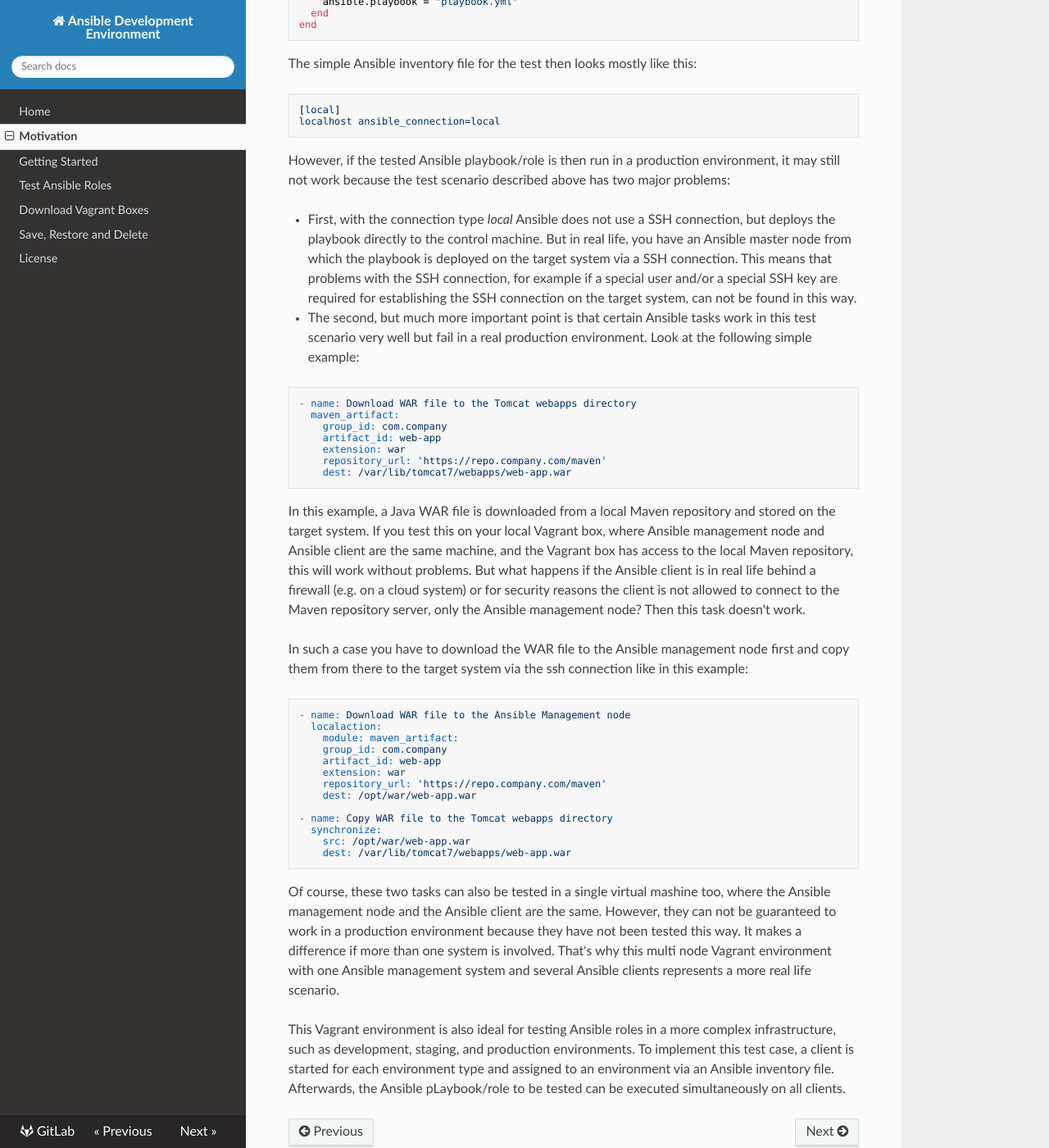
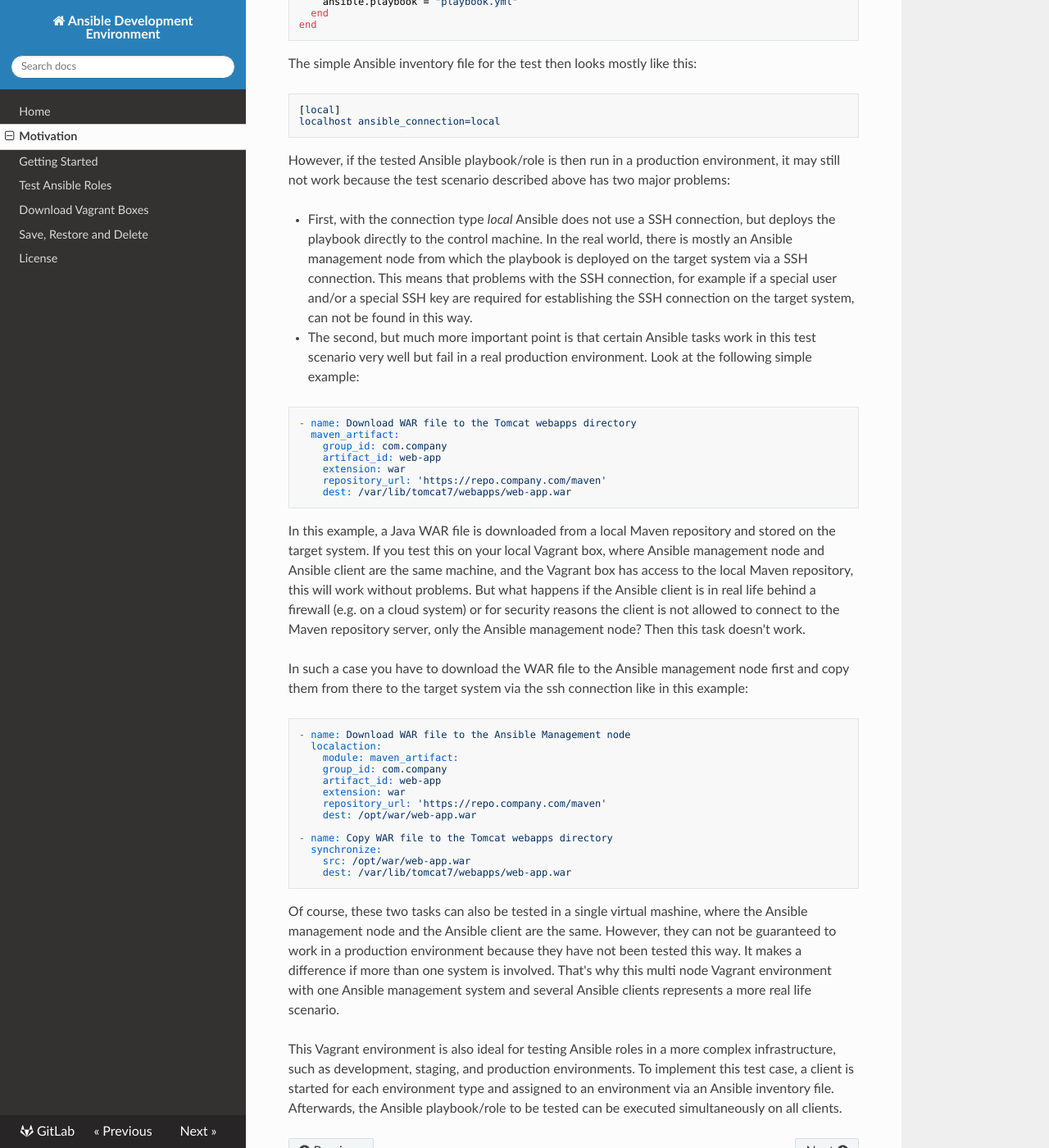
Before and after one commit to coglinev3/ansible-development, an MkDocs documentation site: the page built from docs/motivation.md, in a window 1280 px wide and 1400 px high, scrolled down 368 px. Shown: the whole window at 82% size. Built offline with MkDocs 1.6.1, drawn with Linux system fonts in a browser that asks for light colours; nearby versions of some CDN libraries; old or Windows-style settings are respelled for this version of MkDocs; some of the changed text lies outside the part shown.

Commit message:
Fixed typo

````diff
--- a/docs/motivation.md
+++ b/docs/motivation.md
@@ -28,12 +28,12 @@ environment, it may still not work because the test scenario described above has
 two major problems:
 
 * First, with the connection type *local* Ansible does not use a SSH connection,
-but deploys the playbook directly to the control machine. But in real life, you
-have an Ansible master node from which the playbook is deployed on the target
-system via a SSH connection. This means that problems with the SSH connection,
-for example if a special user and/or a special SSH key are required for
-establishing the SSH connection on the target system, can not be found in this
-way.
+but deploys the playbook directly to the control machine. In the real world,
+there is mostly an Ansible management node from which the playbook is deployed
+on the target system via a SSH connection. This means that problems with the SSH
+connection, for example if a special user and/or a special SSH key are required
+for establishing the SSH connection on the target system, can not be found in
+this way.
 * The second, but much more important point is that certain Ansible tasks work
 in this test scenario very well but fail in a real production environment. Look
 at the following simple example:
@@ -77,7 +77,7 @@ connection like in this example:
     dest: /var/lib/tomcat7/webapps/web-app.war
 ```
 
-Of course, these two tasks can also be tested in a single virtual mashine too,
+Of course, these two tasks can also be tested in a single virtual mashine,
 where the Ansible management node and the Ansible client are the same.
 However, they can not be guaranteed to work in a production environment because
 they have not been tested this way. It makes a difference if more than one
@@ -89,5 +89,5 @@ This Vagrant environment is also ideal for testing Ansible roles in a more
 complex infrastructure, such as development, staging, and production
 environments. To implement this test case, a client is started for each
 environment type and assigned to an environment via an Ansible inventory file.
-Afterwards, the Ansible pLaybook/role to be tested can be
+Afterwards, the Ansible playbook/role to be tested can be
 executed simultaneously on all clients.
````
Also changed, not shown: other parts of docs/motivation.md (+3 -3 lines), docs/download_images.md (+5 -3 lines), docs/getting_started.md (+7 -5 lines), docs/test_ansible_roles.md (+7 -6 lines).
